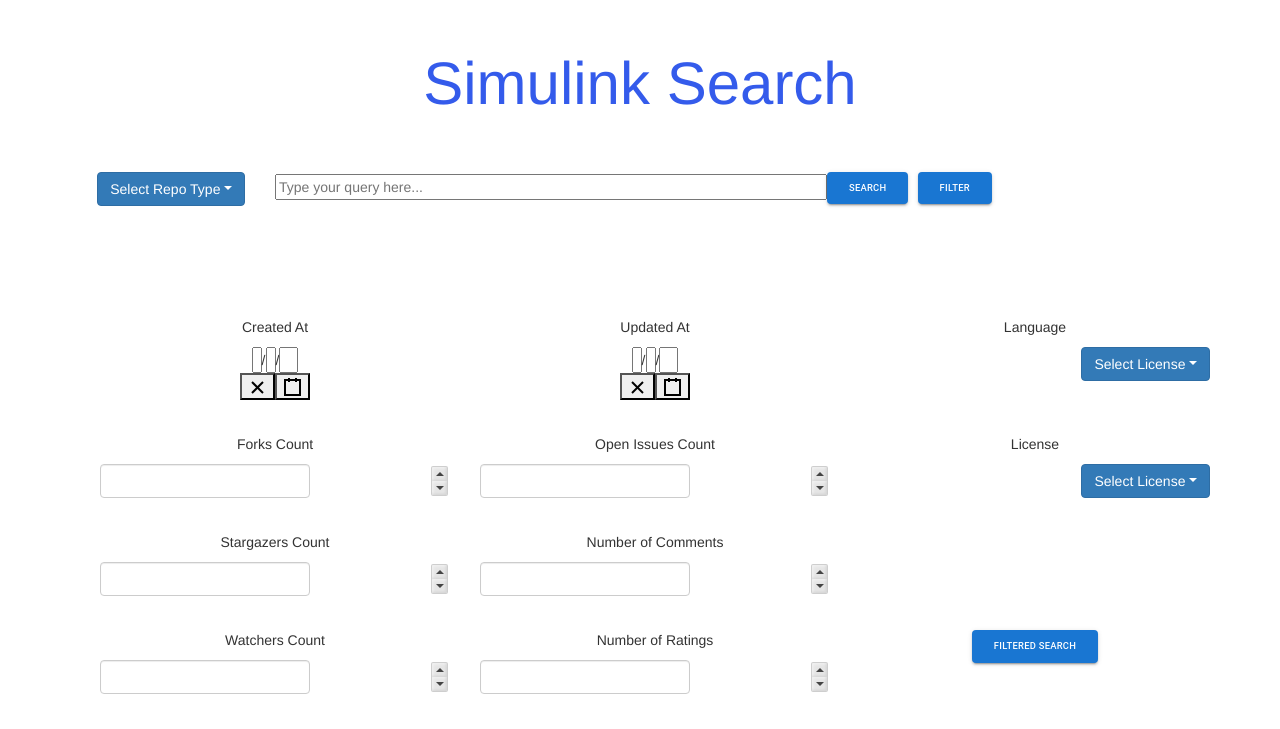
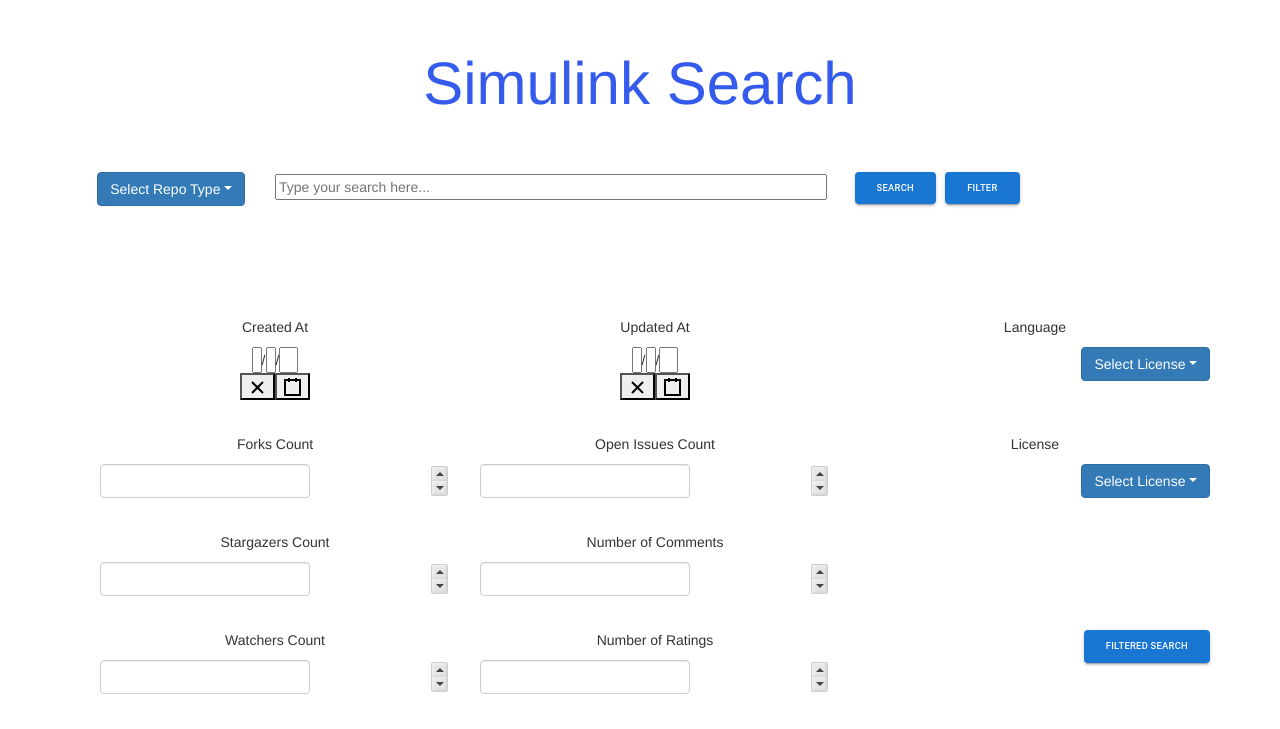
Before and after one commit to CSE3311-Team8/SampleSLProject, a React (Create React App) app in the folder simulink-search/: page /filter in a window 1280 px wide. Shown: the part 116-845 px from the top of the page. Built offline with nearby package versions, Linux system fonts and the light colour scheme.

Commit message:
minor warning fixes

```diff
--- a/simulink-search/src/App.js
+++ b/simulink-search/src/App.js
@@ -59,14 +59,14 @@
             </DropdownButton>
           </Col>
           <Col md='10' className="search-bar">
-            <input className = "searchText" type="text" placeholder='Type your query here...'/>
+            <input className = "searchText" type="text" placeholder='Type your search here...'/>
             <Link to = {'/'}>
-              <Button className='search-button' variant="contained" size ='large'onClick={handleClick} >
+              <Button className='search-button' variant="contained" size ='large'style={{marginLeft : '3%'}} onClick={handleClick} >
                 Search
               </Button>
             </Link>
             <Link to = {'/filter'}>
-              <Button className='search-button' variant="contained" size ='large'  style={{marginLeft : '1%'}}>
+              <Button className='filter-button' variant="contained" size ='large'  style={{marginLeft : '1%'}}>
                 Filter
               </Button>
             </Link>
--- a/simulink-search/src/controllers/HomeController.js
+++ b/simulink-search/src/controllers/HomeController.js
@@ -31,6 +31,8 @@
         return p.content.toLowerCase().match(word.toLowerCase());
       }
 
+      return "";
+
   });
 
   //the prop "word" comes from search bar and will be
--- a/simulink-search/src/index.css
+++ b/simulink-search/src/index.css
@@ -23,7 +23,8 @@
 .preview p{
   font-size: 16px;
   color:black;
-  margin-bottom: 8%;
+  margin-top: 1%;
+  margin-bottom: 4%;
 }
 
 
@@ -104,3 +105,8 @@
 td.description{
   margin-top: 2%;
 }
+
+div.filtered-search.col-md-4{
+
+  text-align: right;
+}
--- a/simulink-search/src/views/Filter.js
+++ b/simulink-search/src/views/Filter.js
@@ -140,7 +140,7 @@
           <p>Number of Ratings</p>
           <NumericInput className="form-control"/>
         </Col>
-        <Col md='4' className='col-example'>
+        <Col md='4' className='filtered-search'>
           <Button className='search-button' variant="contained" size ='large' onClick={sendIt}>
             Filtered Search
           </Button>
--- a/simulink-search/src/views/ProjectList.js
+++ b/simulink-search/src/views/ProjectList.js
@@ -1,8 +1,6 @@
 import React from "react";
 import Table from "react-bootstrap/Table";
 import { useState} from "react";
-import { Row, Col } from "react-bootstrap";
-
 
 //list of projects is generated using the prop received
 const ProjectList = (props) => {
@@ -10,7 +8,6 @@
 
   const data = props.items;
   const database = props.repository;
-  const check = props.word;
   //console.log(database);
   let Visible = visible;
 
```
